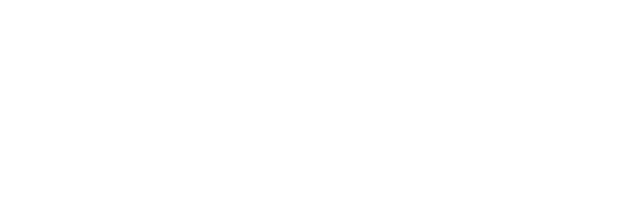
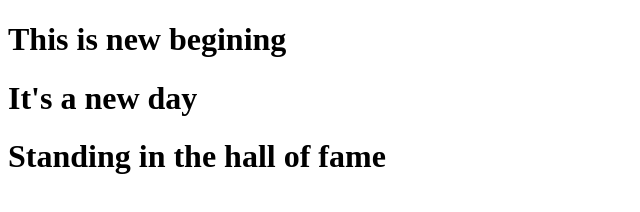
Before and after one commit to ashrafulrahat/my-first-repo, a plain HTML site: page Index.html in a window 1280 px wide. Shown: the whole page, without its empty margins (0-640 px from the left). Drawn offline with Linux system fonts and the light colour scheme.

Commit message:
added new

```diff
--- a/Index.html
+++ b/Index.html
@@ -7,6 +7,9 @@
     <title>My First Github Repo</title>
 </head>
 <body>
+    <h1>This is new begining</h1>
+    <h1>It's a new day</h1>
+    <h1>Standing in the hall of fame</h1>
 
 </body>
 </html>
```
